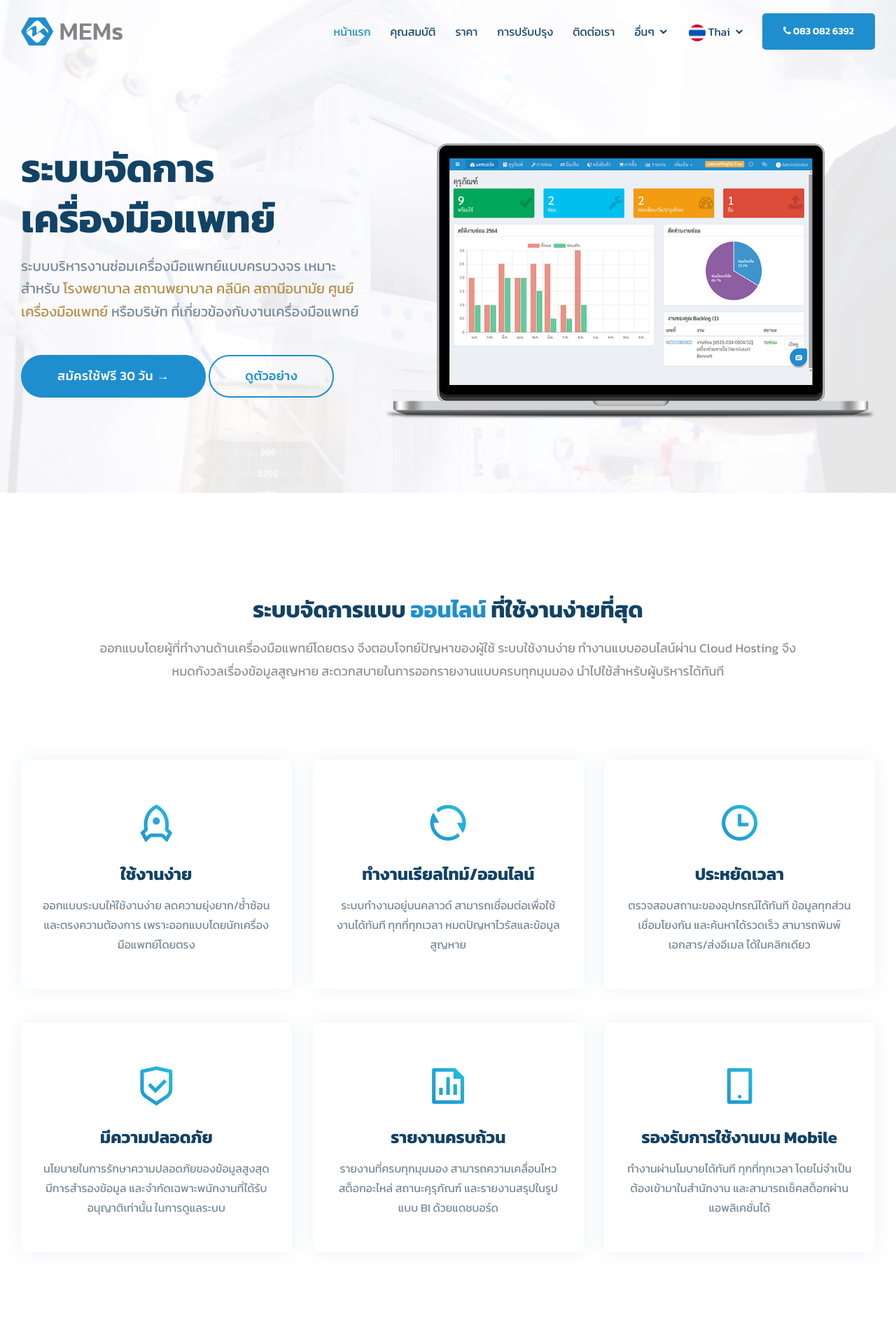
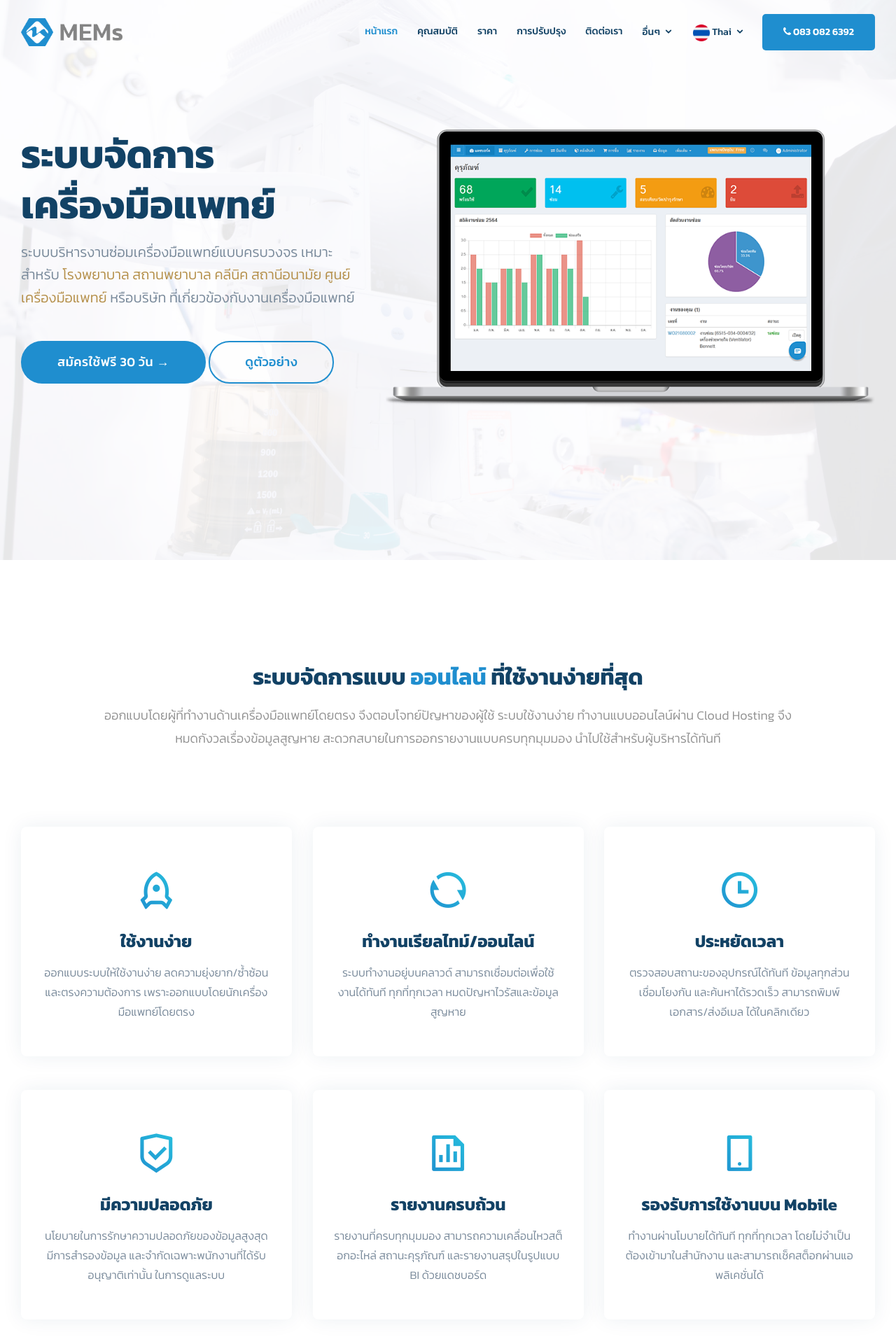
Before and after one commit to appcodeth/memsweb, a Django app: page / in a window 1280 px wide. Shown: the top 1920 px of the page at 70% size. Run offline with Django 3.2, Linux system fonts and the light colour scheme; some libraries are stand-ins or nearby versions.

Commit message:
revise navbar style

```diff
--- a/static/css/style.css
+++ b/static/css/style.css
@@ -9,6 +9,7 @@ body {
   color: #789;
   font-family: "Kanit", sans-serif;
   font-size: 18px;
+  font-weight: 300;
   line-height: 1.8em;
 }
 
@@ -173,7 +174,8 @@ a:hover {
 .nav-menu a {
   display: block;
   position: relative;
-  font-size: 16px;
+  font-size: 14px;
+  font-weight: 500;
   color: #124265;
   transition: 0.3s;
 }
@@ -210,6 +212,7 @@ a:hover {
 
 .nav-menu .drop-down ul a {
   padding: 10px 20px;
+  font-size: 14px;
   font-weight: 500;
   text-transform: none;
   color: #124265;
@@ -398,7 +401,7 @@ a:hover {
 --------------------------------------------------------------*/
 #hero {
   width: 100%;
-  height: 100vh;
+  height: 100vh !important;
   position: relative;
   background: url("../img/bg.jpg") top center;
   background-size: cover;
@@ -416,7 +419,7 @@ a:hover {
 }
 
 #hero .container {
-  padding-top: 40px;
+  padding-top: 20px;
 }
 
 #hero h1 {
--- a/templates/index.html
+++ b/templates/index.html
@@ -34,8 +34,8 @@
             <ul>
               <li><a href="#">ฟังก์ชั่นงาน</a></li>
               <li><a href="#">ทีมงาน</a></li>
+              <li><a href="#">API สำหรับนักพัฒนา</a></li>
               <li><a href="#">เวอร์ชั่นล่าสุด</a></li>
-              <li><a href="#">API สำหรับนักพัฒนา</a></li>
             </ul>
           </li>
           <li class="drop-down"><a href="#"><img src="/static/img/flag/th.png" style="height: 24px" alt=""> Thai</a>
```
Also changed, not shown: static/img/macbook.png.
